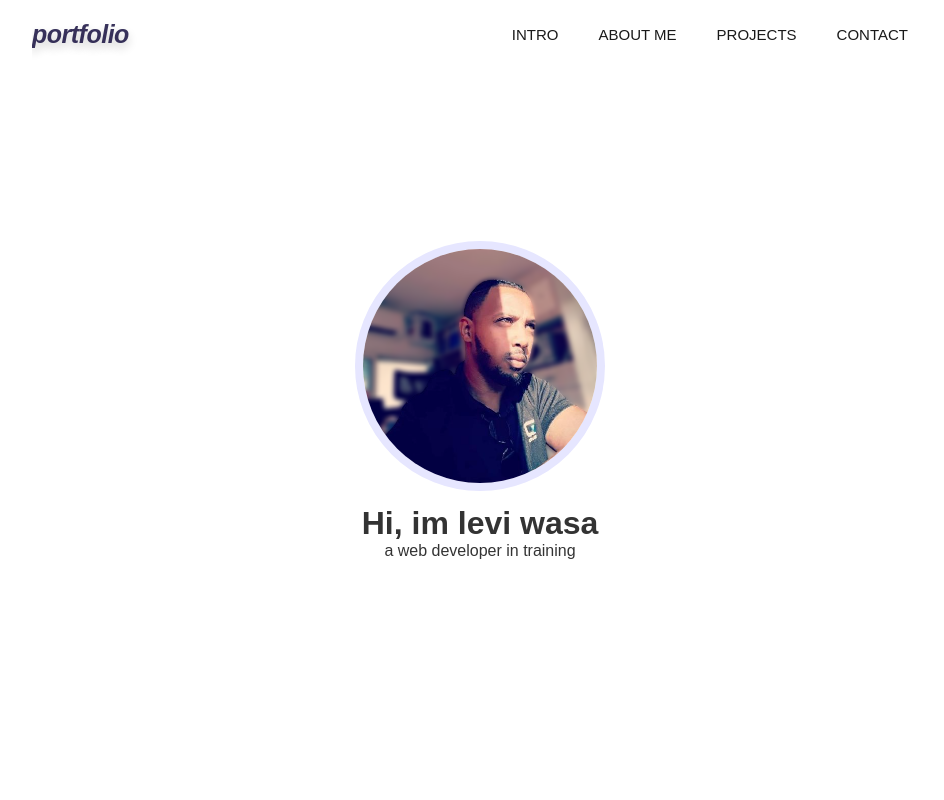
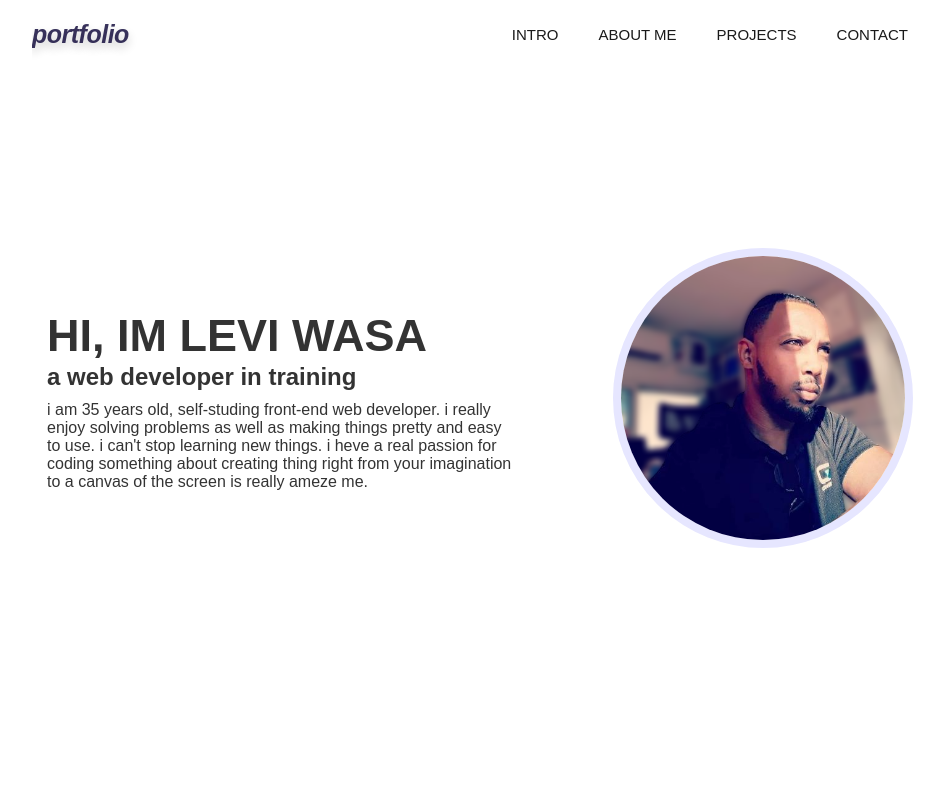
Before and after one commit to leviayelin/leviayelin.github.io, a plain HTML site: page index.html in a window 1280 px wide. Shown: the top 800 px of the page, without its empty margins (160-1104 px from the left). Drawn offline with Linux system fonts and the light colour scheme.

Commit message:
introduction changes

```diff
--- a/css/style.css
+++ b/css/style.css
@@ -83,9 +83,11 @@ body{
 	font-family:fantasy;
 	color:var(--hardBlue-color);
 }
+
 .hamburger{
 	display:none;
 	}
+
 .navbar ul li{
 	padding:0 20px;
 	float:left;
@@ -116,8 +118,20 @@ body{
 
 #introduction > .flex{
 	height:100vh;
+	justify-content: space-between;
+	flex-wrap:wrap;
 }
 
+.title{
+	margin-bottom:10px;
+	line-height:1.2;
+}
+
+.title > h1{
+	font-size:45px;
+	font-weight:900;
+	text-transform:uppercase;
+}
 .card-container{
 	margin:100px auto;
 	text-align:center;
@@ -134,17 +148,6 @@ body{
 	border:8px solid var(--main-bgColor);
 	border-radius:50%;
 }
-
-.card-container > #card-content{
-	padding-top:10px;
-	font-weight:bold;
-	color:rgba(0,0,0,0.6);
-}
-
-.card-container > #card-content > p{
-	font-weight:400;
-}
-
 
 /*Main Section*/
 #main{
@@ -170,12 +173,6 @@ body{
 	justify-content:space-around;
 }
 
-/*#about-img{
-	width:250px;
-	height:250px;
-	border:8px solid var(--light-color);
-	border-radius:50%;
-}*/
 /*Main Section - Skills*/
 #my-skills{
 	min-height:100vh;
@@ -372,6 +369,11 @@ footer > .container > #copyrights{
 }
 
 /*Media Query Section*/
+/*components changes*/
+@media only screen and(max-width:1092px){
+
+}
+
 /*Tablet screen*/
 @media only screen and (max-width:768px){
 
--- a/css/utilities.css
+++ b/css/utilities.css
@@ -33,6 +33,9 @@ _______________
 	border-radius:25px;
 }
 
+.box{
+	max-width:500px;
+}
 
 /*font style & design*/
 ul{
--- a/index.html
+++ b/index.html
@@ -39,14 +39,22 @@
 
 	<div id="introduction">
 		<div class="container flex">
-			<div class="card-container">
-				<div id="image-box">
-					<!--***Image change -->
-					<img title="Hi you" style="width:250px;height:250px;" src="images/profileblur.png">
+			<div id="left-side" class="card box">
+				<div class="title">
+					<h1>Hi, im levi wasa</h1>
+					<h2>a web developer in training</h2>
 				</div>
-				<div id="card-content" class="section-color">
-					<h1>Hi, im levi wasa</h1>
-					<p>a web developer in training</p>
+				<p>
+					i am 35 years old, self-studing front-end web developer.
+					i really enjoy solving problems as well as making things pretty and easy to use. i can't stop learning new things. i heve a real passion for coding something about creating thing right from your imagination to a canvas of the screen is really ameze me.
+				</p>
+			</div>
+			<div id="right-side" class="card box">
+				<div class="card-container">
+					<div id="image-box">
+						<!--***Image change -->
+						<img title="Hi you" style="width:300px;height:300px;" src="images/profileblur.png">
+					</div>
 				</div>
 			</div>
 		</div>
@@ -77,10 +85,15 @@
 			<h1>about me</h1>
 			</div>
 			<section id="about">
-			<p>
-				i am 35 years old, self-studing front-end web developer.
-				i really enjoy solving problems as well as making things pretty and easy to use. i can't stop learning new things. i heve a real passion for coding something about creating thing right from your imagination to a canvas of the screen is really ameze me.
-			</p>
+
+		  <!--
+		    ************************
+
+		  	content goes here!
+
+		  	***************************
+		  -->
+
 		    </section>
 			</div>
 
```
